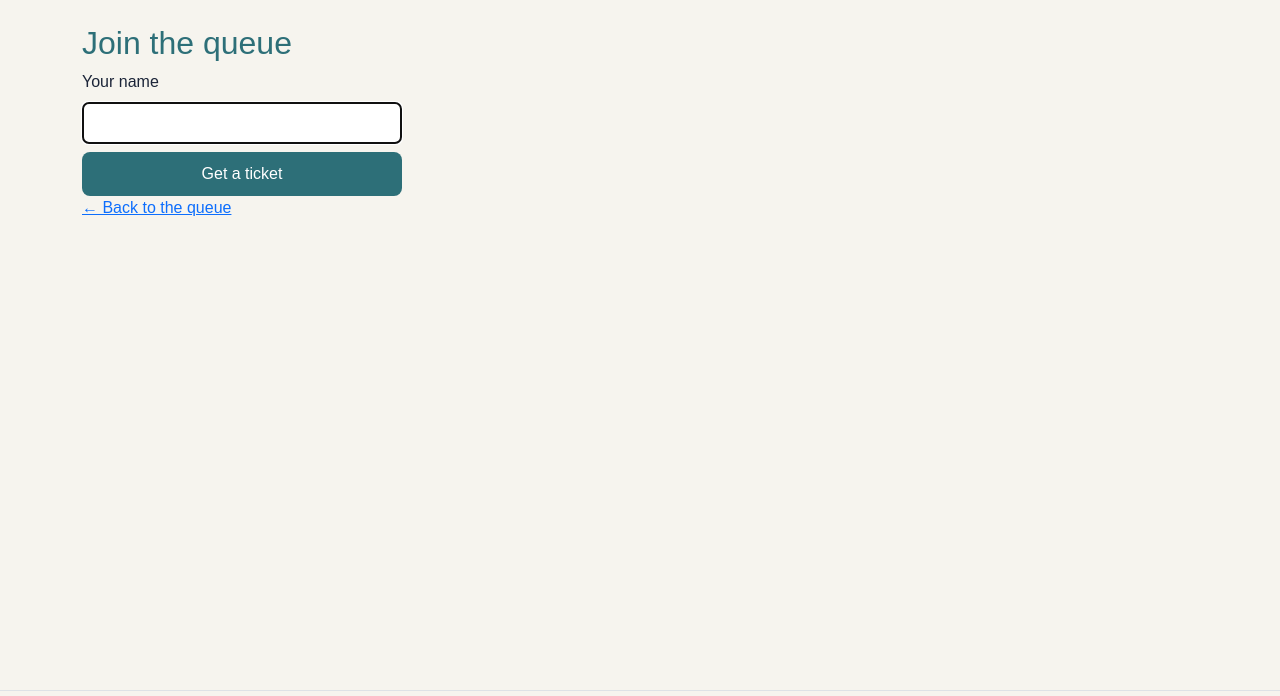
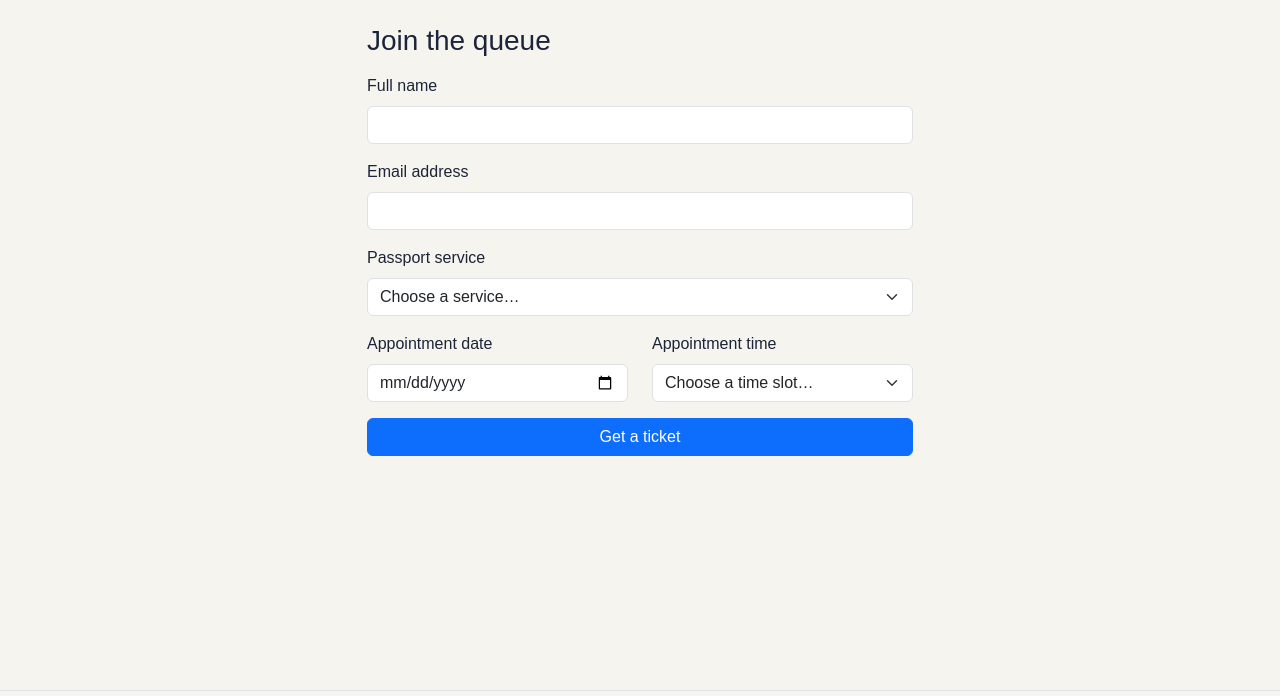
Before and after one commit to eddie2252/CCC181-GitHub-repository, a Flask app: page /join in a window 1280 px wide. Shown: the part 56-752 px from the top of the page. Run offline with Flask 3, Linux system fonts and the light colour scheme.

Commit message:
Add join form with validation (#1)

```diff
--- a/app.py
+++ b/app.py
@@ -4,6 +4,8 @@ Run it with:
     flask --app app run --debug
 then open http://127.0.0.1:5000
 """
+
+from datetime import date
 from flask import Flask, abort, flash, redirect, render_template, request, url_for
 app = Flask(__name__)
 app.secret_key = "dev-only-change-me"
@@ -13,6 +15,13 @@ SERVICES = [
     {"id": 1, "name": "New passport application"},
     {"id": 2, "name": "Passport renewal"},
     {"id": 3, "name": "Passport claiming"},
+]
+
+APPOINTMENT_SLOTS = [
+    {"value": "09:00", "label": "09:00 AM to 11:00 AM"},
+    {"value": "11:00", "label": "11:00 AM to 01:00 PM"},
+    {"value": "13:00", "label": "01:00 PM to 03:00 PM"},
+    {"value": "15:00", "label": "03:00 PM to 05:00 PM"},
 ]
 
 
@@ -45,9 +54,54 @@ def ticket(ticket_id):
     abort(404)  # no ticket with that number
 
 
-@app.route("/join")
+@app.get("/join")
 def join_form():
-    return render_template("join.html")
+    return render_template("join.html", services=SERVICES,
+                           slots=APPOINTMENT_SLOTS, form={})
+
+
+@app.post("/join")
+def join():
+    form = request.form
+    name = form.get("name", "").strip()
+    email = form.get("email", "").strip().lower()
+    service_id = form.get("service_id", type=int)
+    appointment_date = form.get("appointment_date", "").strip()
+    appointment_time = form.get("appointment_time", "").strip()
+
+    errors = {}
+    if not name:
+        errors["name"] = "Enter your name."
+    if "@" not in email:
+        errors["email"] = "Enter a valid email address."
+    if service_id not in [s["id"] for s in SERVICES]:
+        errors["service_id"] = "Choose a service."
+
+    if not appointment_date:
+        errors["appointment_date"] = "Choose your appointment date."
+    else:
+        try:
+            if date.fromisoformat(appointment_date) != date.today():
+                errors["appointment_date"] = "Appointment date must be today."
+        except ValueError:
+            errors["appointment_date"] = "Enter a valid date."
+
+    if appointment_time not in [s["value"] for s in APPOINTMENT_SLOTS]:
+        errors["appointment_time"] = "Choose an appointment time."
+
+    if errors:
+        flash("Please fix the highlighted fields.", "danger")
+        return render_template("join.html", services=SERVICES,
+                               slots=APPOINTMENT_SLOTS, form=form,
+                               errors=errors), 400
+
+    number = TICKETS[-1]["number"] + 1 if TICKETS else 1
+    TICKETS.append({"number": number, "name": name, "email": email,
+                    "service_id": service_id, "status": "waiting",
+                    "appointment_date": appointment_date,
+                    "appointment_time": appointment_time})
+    flash(f"You joined the queue. Your ticket is #{number}.", "success")
+    return redirect(url_for("ticket", ticket_id=number))
 
 
 @app.route("/staff")
--- a/templates/join.html
+++ b/templates/join.html
@@ -1,20 +1,81 @@
 {% extends "base.html" %}
-
-{% block title %}Join the queue · ClinicQ{% endblock %}
+{% block title %}Join the queue · EDfly{% endblock %}
 
 {% block content %}
-  <h2>Join the queue</h2>
+<div class="row justify-content-center">
+  <div class="col-12 col-md-8 col-lg-6">
+    <h1 class="h3 mb-3">Join the queue</h1>
 
-  {% if error %}
-    <p class="error">{{ error }}</p>
-  {% endif %}
+    <form method="post" action="{{ url_for('join') }}" novalidate id="join-form">
+      <div class="mb-3">
+        <label for="name" class="form-label">Full name</label>
+        <input id="name" name="name" type="text" autocomplete="name" required
+               class="form-control {% if errors and errors.name %}is-invalid{% endif %}"
+               value="{{ form.get('name', '') }}"
+               {% if errors and errors.name %}aria-describedby="name-error"{% endif %}>
+        {% if errors and errors.name %}
+          <div id="name-error" class="invalid-feedback">{{ errors.name }}</div>
+        {% endif %}
+      </div>
 
-  {# method="post" sends the form to the same URL as a POST request #}
-  <form method="post" class="join-form">
-    <label for="name">Your name</label>
-    <input id="name" name="name" type="text" autofocus>
-    <button type="submit">Get a ticket</button>
-  </form>
+      <div class="mb-3">
+        <label for="email" class="form-label">Email address</label>
+        <input id="email" name="email" type="email" autocomplete="email" required
+               class="form-control {% if errors and errors.email %}is-invalid{% endif %}"
+               value="{{ form.get('email', '') }}"
+               {% if errors and errors.email %}aria-describedby="email-error"{% endif %}>
+        {% if errors and errors.email %}
+          <div id="email-error" class="invalid-feedback">{{ errors.email }}</div>
+        {% endif %}
+      </div>
 
-  <p><a href="{{ url_for('index') }}">&larr; Back to the queue</a></p>
+      <div class="mb-3">
+        <label for="service_id" class="form-label">Passport service</label>
+        <select id="service_id" name="service_id" required
+                class="form-select {% if errors and errors.service_id %}is-invalid{% endif %}"
+                {% if errors and errors.service_id %}aria-describedby="service_id-error"{% endif %}>
+          <option value="">Choose a service…</option>
+          {% for s in services %}
+            <option value="{{ s.id }}"
+              {% if form.get('service_id') == s.id|string %}selected{% endif %}>{{ s.name }}</option>
+          {% endfor %}
+        </select>
+        {% if errors and errors.service_id %}
+          <div id="service_id-error" class="invalid-feedback">{{ errors.service_id }}</div>
+        {% endif %}
+      </div>
+
+      <div class="row">
+        <div class="col-12 col-md-6 mb-3">
+          <label for="appointment_date" class="form-label">Appointment date</label>
+          <input id="appointment_date" name="appointment_date" type="date" required
+                 class="form-control {% if errors and errors.appointment_date %}is-invalid{% endif %}"
+                 value="{{ form.get('appointment_date', '') }}"
+                 {% if errors and errors.appointment_date %}aria-describedby="appointment_date-error"{% endif %}>
+          {% if errors and errors.appointment_date %}
+            <div id="appointment_date-error" class="invalid-feedback">{{ errors.appointment_date }}</div>
+          {% endif %}
+        </div>
+
+        <div class="col-12 col-md-6 mb-3">
+          <label for="appointment_time" class="form-label">Appointment time</label>
+          <select id="appointment_time" name="appointment_time" required
+                  class="form-select {% if errors and errors.appointment_time %}is-invalid{% endif %}"
+                  {% if errors and errors.appointment_time %}aria-describedby="appointment_time-error"{% endif %}>
+            <option value="">Choose a time slot…</option>
+            {% for slot in slots %}
+              <option value="{{ slot['value'] }}"
+                {% if form.get('appointment_time') == slot['value'] %}selected{% endif %}>{{ slot['label'] }}</option>
+            {% endfor %}
+          </select>
+          {% if errors and errors.appointment_time %}
+            <div id="appointment_time-error" class="invalid-feedback">{{ errors.appointment_time }}</div>
+          {% endif %}
+        </div>
+      </div>
+
+      <button type="submit" class="btn btn-primary w-100">Get a ticket</button>
+    </form>
+  </div>
+</div>
 {% endblock %}
```
